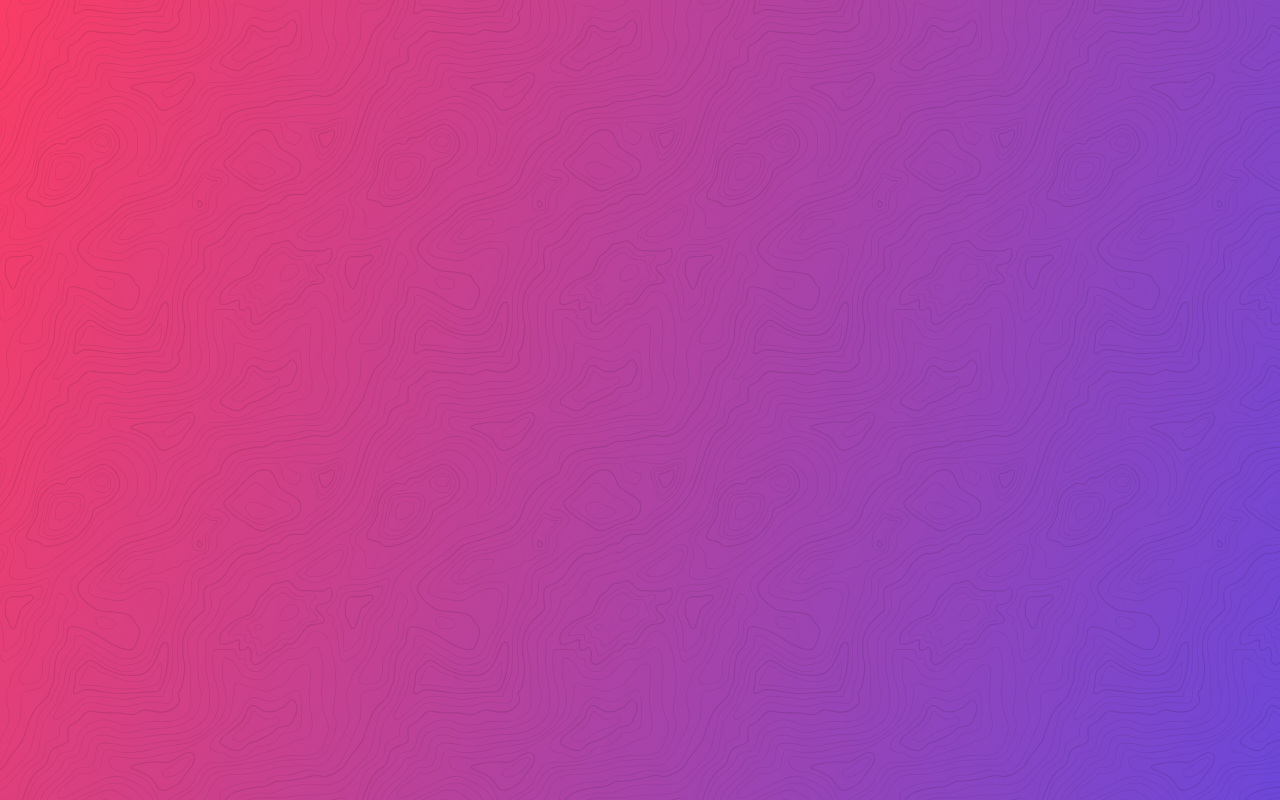
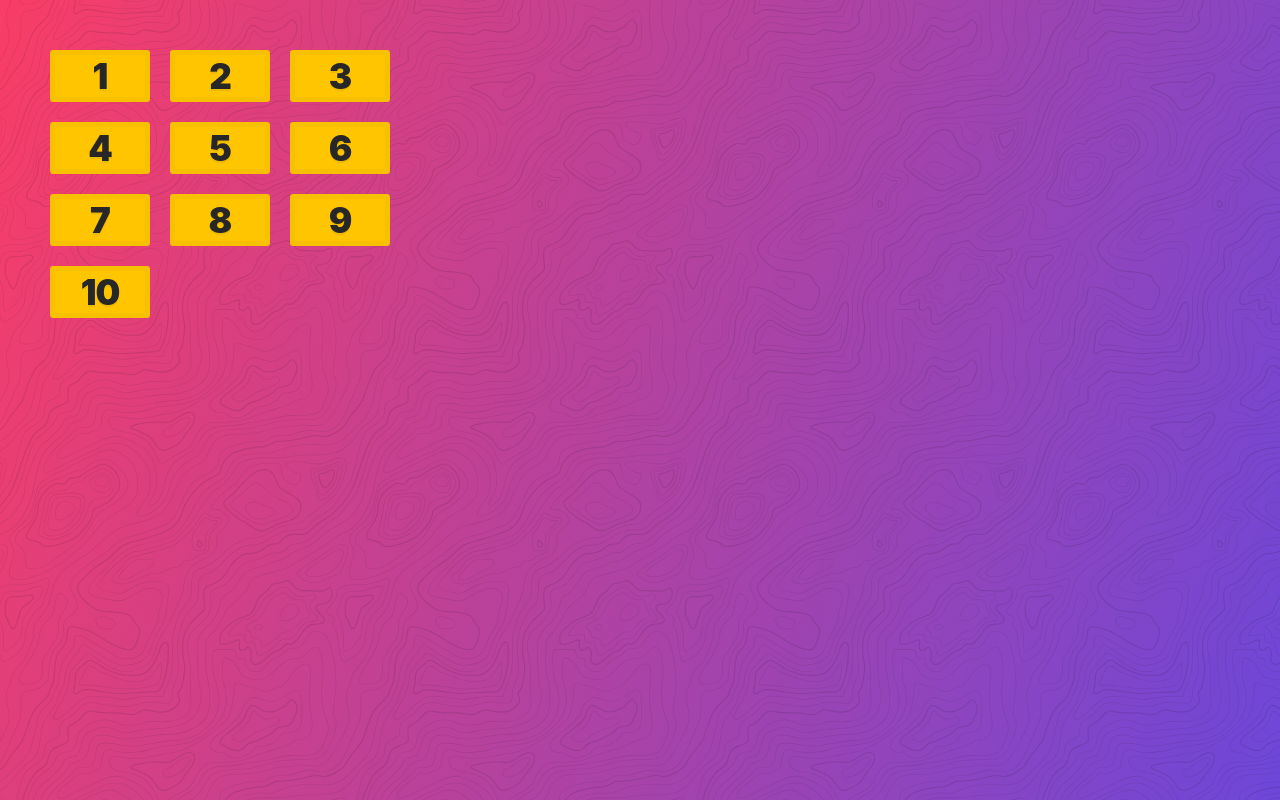
Before and after one commit to ezwebcraft/My-CSS-Grid, a website: page 03 - CSS Grid Fundamentals/index.html in a window 1280 px wide. Drawn offline with Linux system fonts and the light colour scheme.

Commit message:
add basic grid

```diff
--- a/03 - CSS Grid Fundamentals/index.html
+++ b/03 - CSS Grid Fundamentals/index.html
@@ -10,6 +10,28 @@
 
 <body>
 
+    <div class="container">
+    <div class="item">1</div>
+    <div class="item">2</div>
+    <div class="item">3</div>
+    <div class="item">4</div>
+    <div class="item">5</div>
+    <div class="item">6</div>
+    <div class="item">7</div>
+    <div class="item">8</div>
+    <div class="item">9</div>
+    <div class="item">10</div>
+    </div>
+    <style>
+
+    .container{
+        display:grid;
+        grid-template-columns: 100px 100px 100px;
+        grid-gap: 20px;
+    }
+
+
+    </style>
 </body>
 
 </html>
```
Also changed, not shown: 1 other file.
